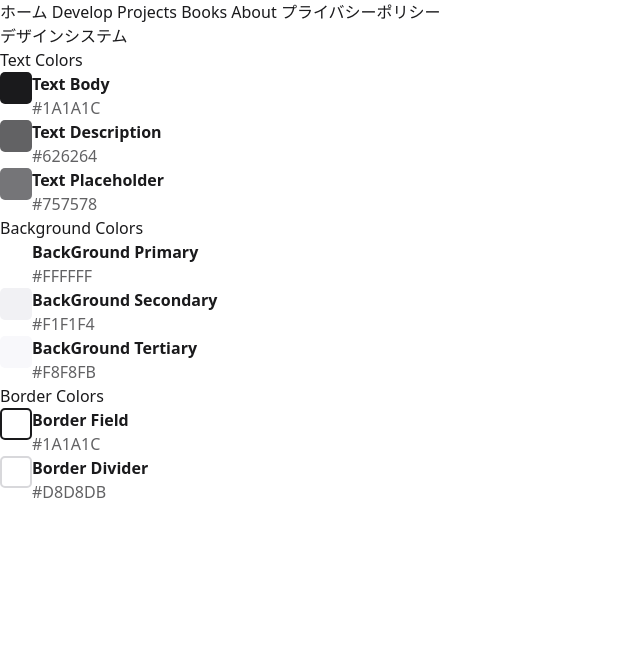
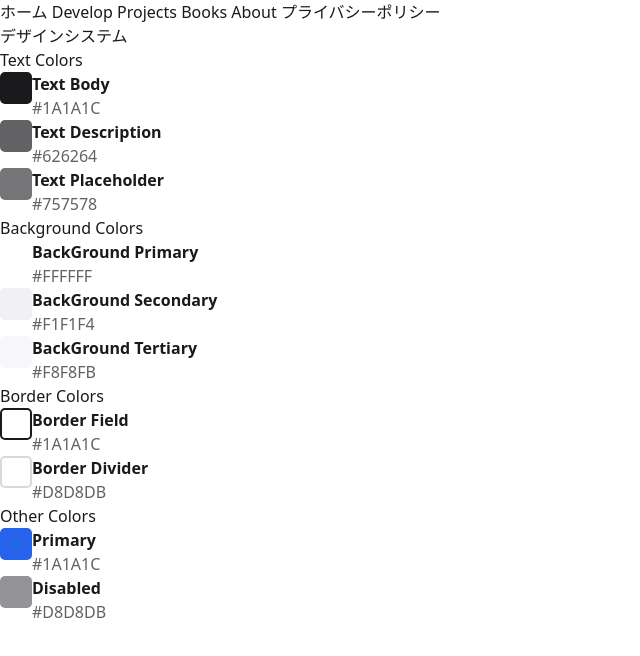
Before and after one commit to morimorig3/my-site-v3, a SvelteKit app: page /designSystem in a window 1280 px wide. Shown: the top 656 px of the page, without its empty margins (0-640 px from the left). Built offline with nearby package versions, Linux system fonts and the light colour scheme.

Commit message:
feat:色定義にprimaryとdisabledを追加#17

```diff
--- a/src/routes/designSystem/+page.svelte
+++ b/src/routes/designSystem/+page.svelte
@@ -58,6 +58,21 @@
 			</div>
 		</li>
 	</ul>
+	<h2>Other Colors</h2>
+	<ul>
+		<li class="flex square before:!bg-primary">
+			<div>
+				<p class="font-bold">Primary</p>
+				<p class="text-textDescription">#1A1A1C</p>
+			</div>
+		</li>
+		<li class="flex square before:!bg-disabled">
+			<div>
+				<p class="font-bold">Disabled</p>
+				<p class="text-textDescription">#D8D8DB</p>
+			</div>
+		</li>
+	</ul>
 </div>
 
 <style>
```
